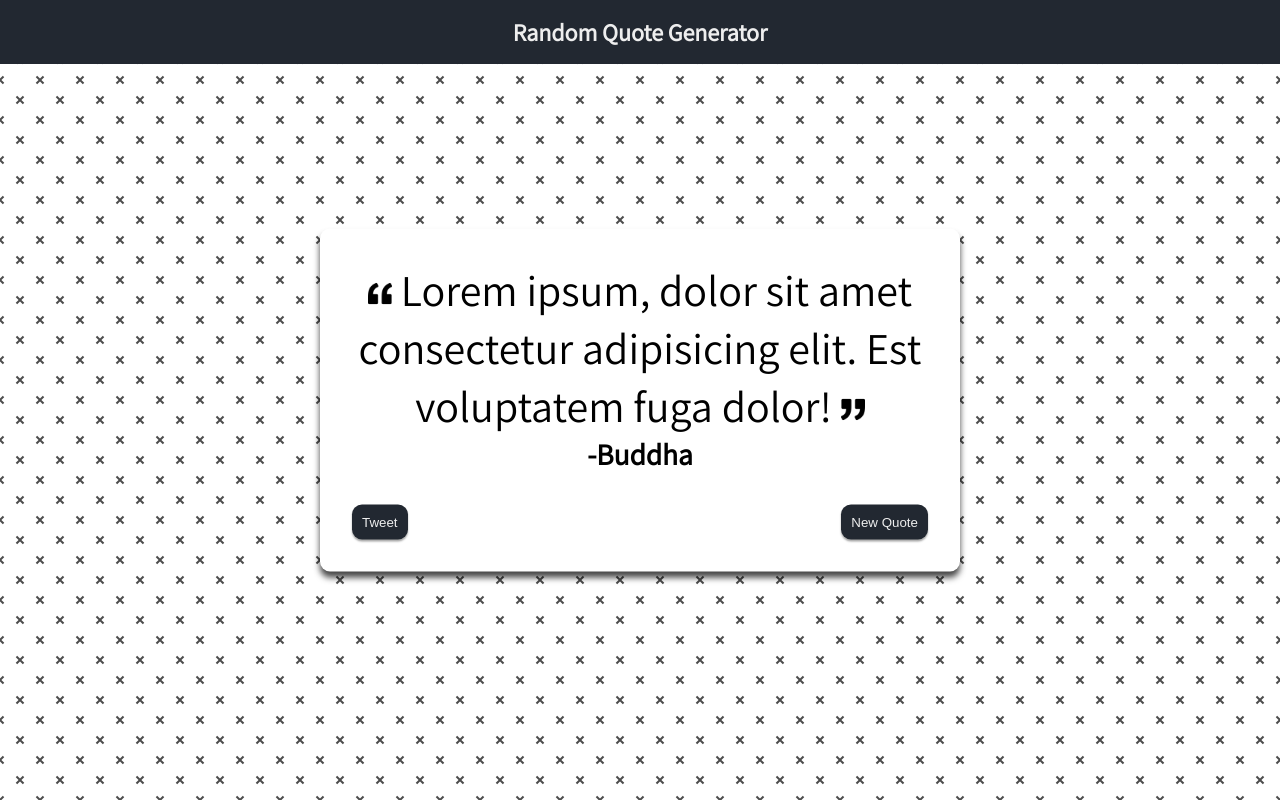
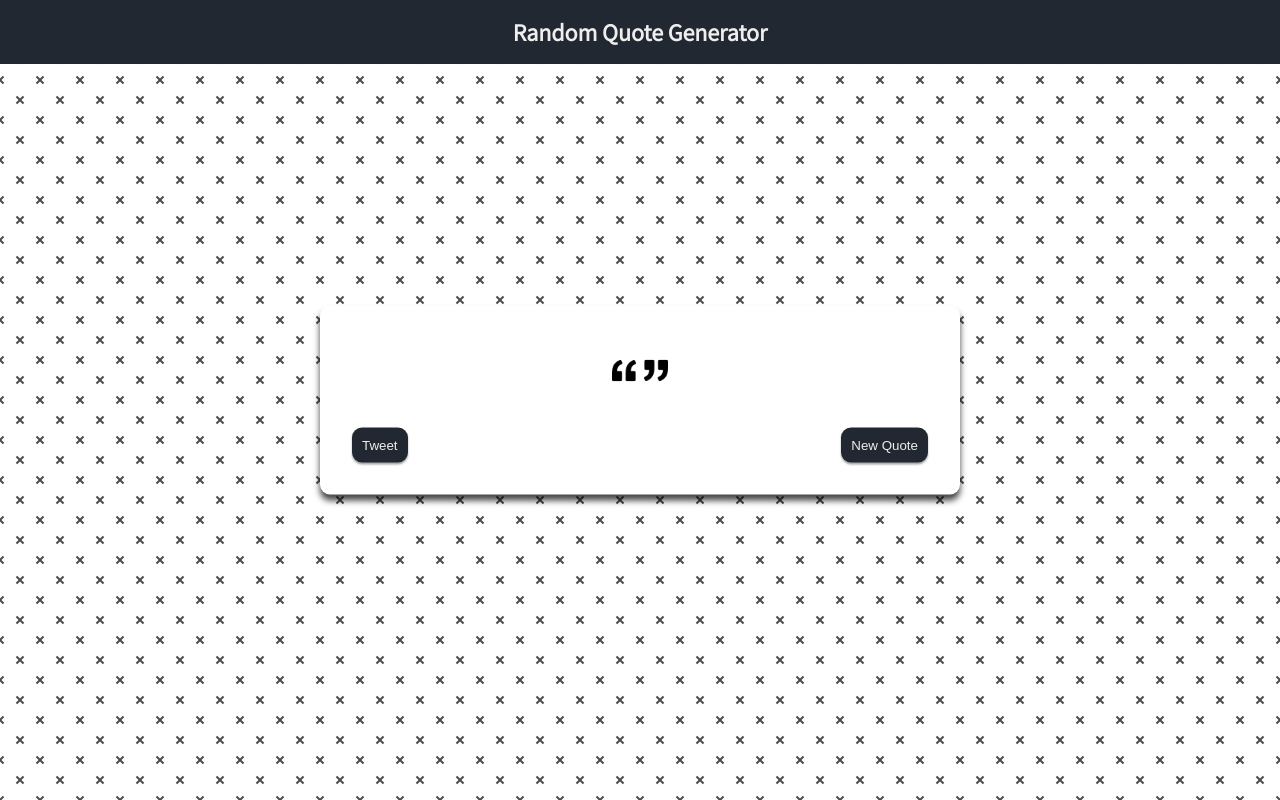
Before and after one commit to Tanmay070501/Random-Quote-Generator, a plain HTML site: page index.html in a window 1280 px wide. Drawn offline with Linux system fonts and the light colour scheme; no server answers.

Commit message:
Add files via upload

```diff
--- a/index.html
+++ b/index.html
@@ -14,12 +14,12 @@
     </header>
     <section class="quote-container">
         <div>
-            <img class="quote" src="/img/left-quote.png" alt="left quote">
+            <img class="quote" src="img/left-quote.png" alt="left quote">
             <span id="quote">
-                Lorem ipsum, dolor sit amet consectetur adipisicing elit. Est voluptatem fuga dolor!
+
             </span>
             <img class="quote" src="img/right-quote.png" alt="right quote">
-            <h6 class="author">-Buddha</h6>
+            <h6 class="author"></h6>
         </div>
         <div class="btn-container">
             <button class="btn tweet-btn">Tweet</button>
--- a/script.js
+++ b/script.js
@@ -23,3 +23,5 @@ async function newQuote(){
 newQuoteBtn.addEventListener('click',()=>{
     newQuote();
 })
+
+window.addEventListener('load',newQuote);
```
